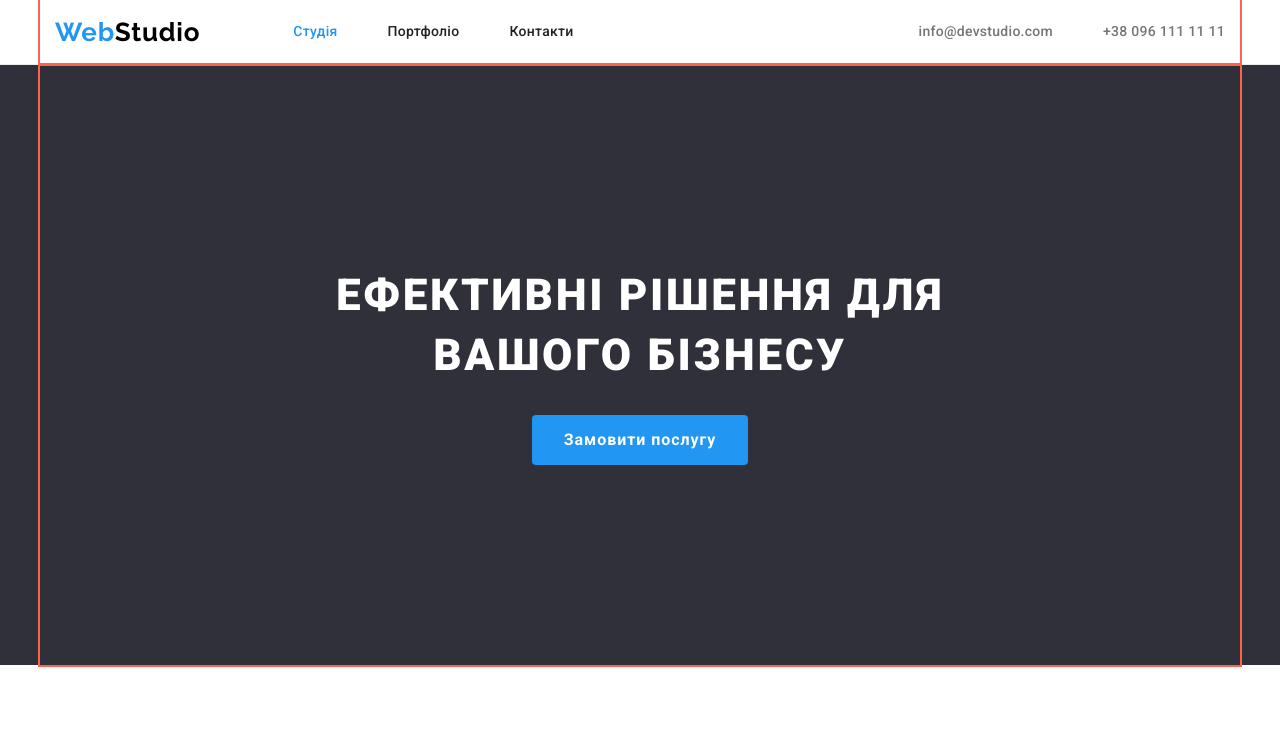
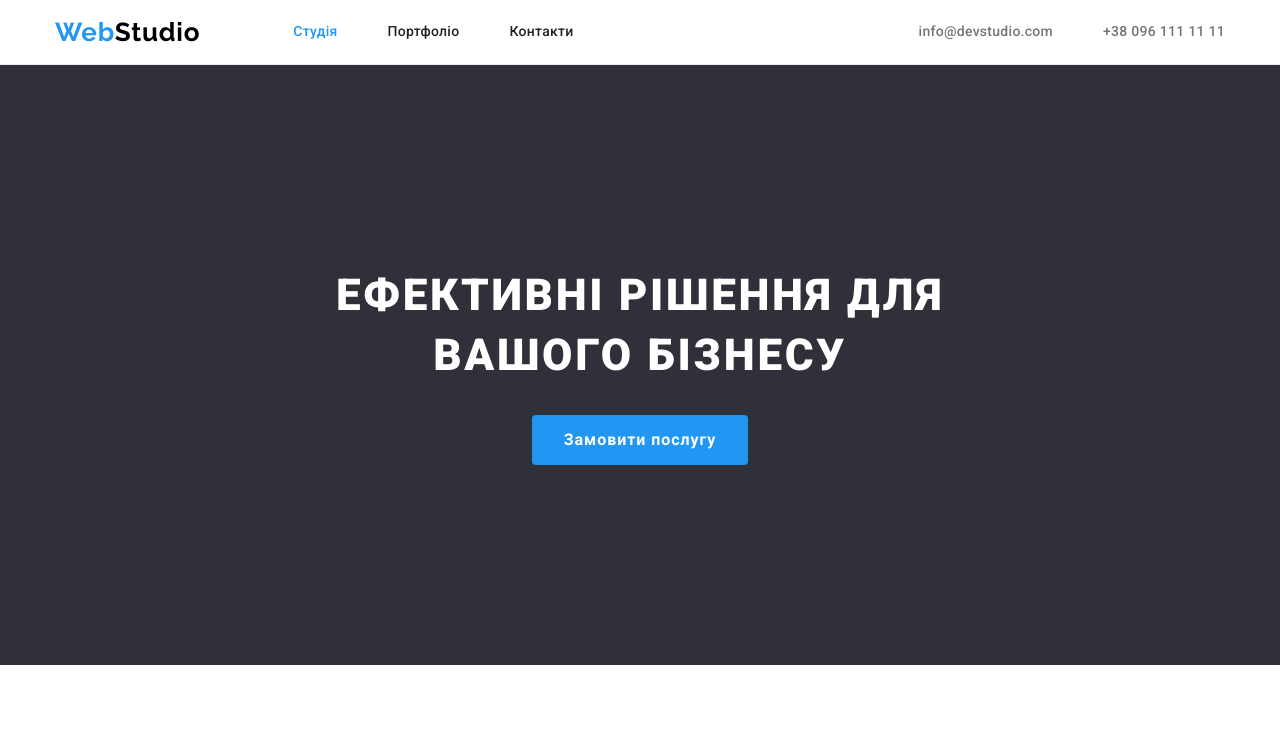
Before and after one commit to mr-alexmartyn/goit-markup-hw-03, a plain HTML site: page index.html in a window 1280 px wide. Shown: the top 755 px of the page. Drawn offline with nearby package versions, Linux system fonts and the light colour scheme.

Commit message:
Отключает outline

```diff
--- a/css/styles.css
+++ b/css/styles.css
@@ -38,7 +38,7 @@ img {
   margin-right: auto;
   padding-left: 15px;
   padding-right: 15px;
-  outline: 2px solid tomato;
+  /* outline: 2px solid tomato; */
 }
 
 .section {
```
